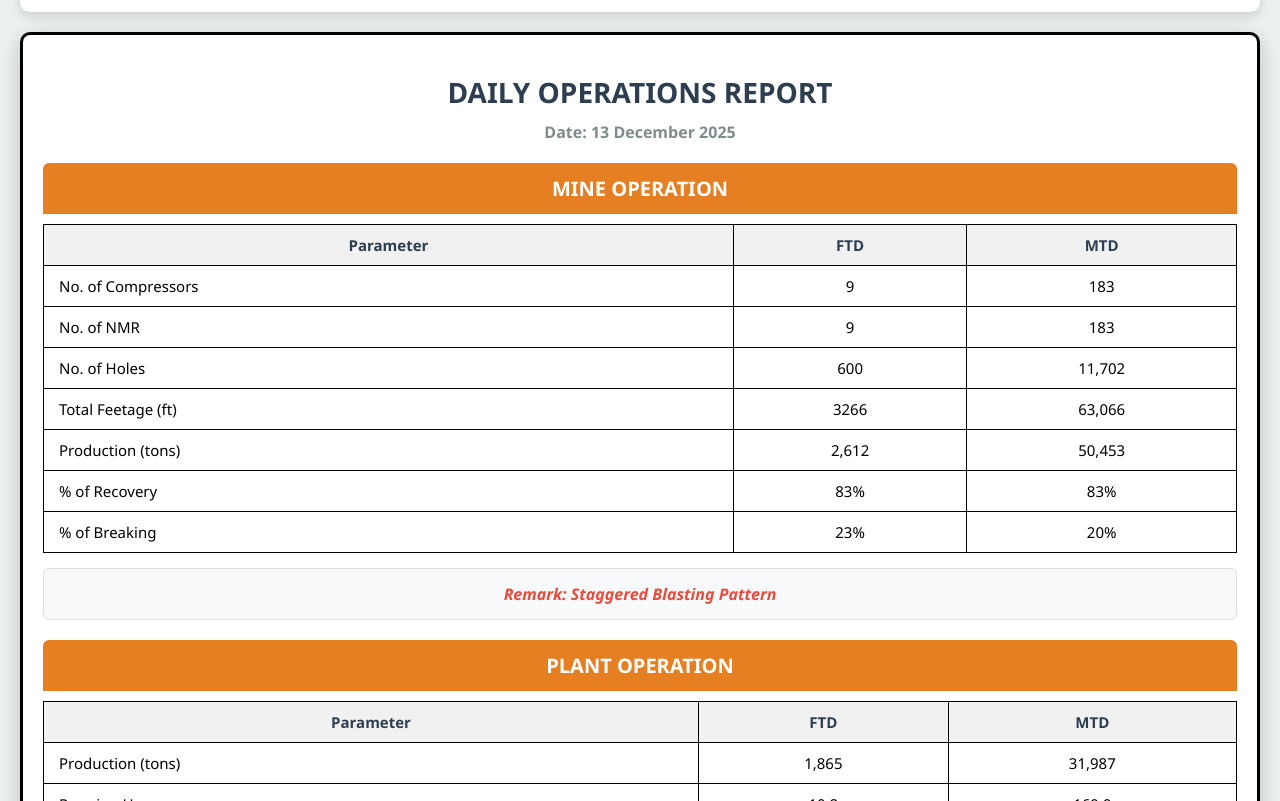
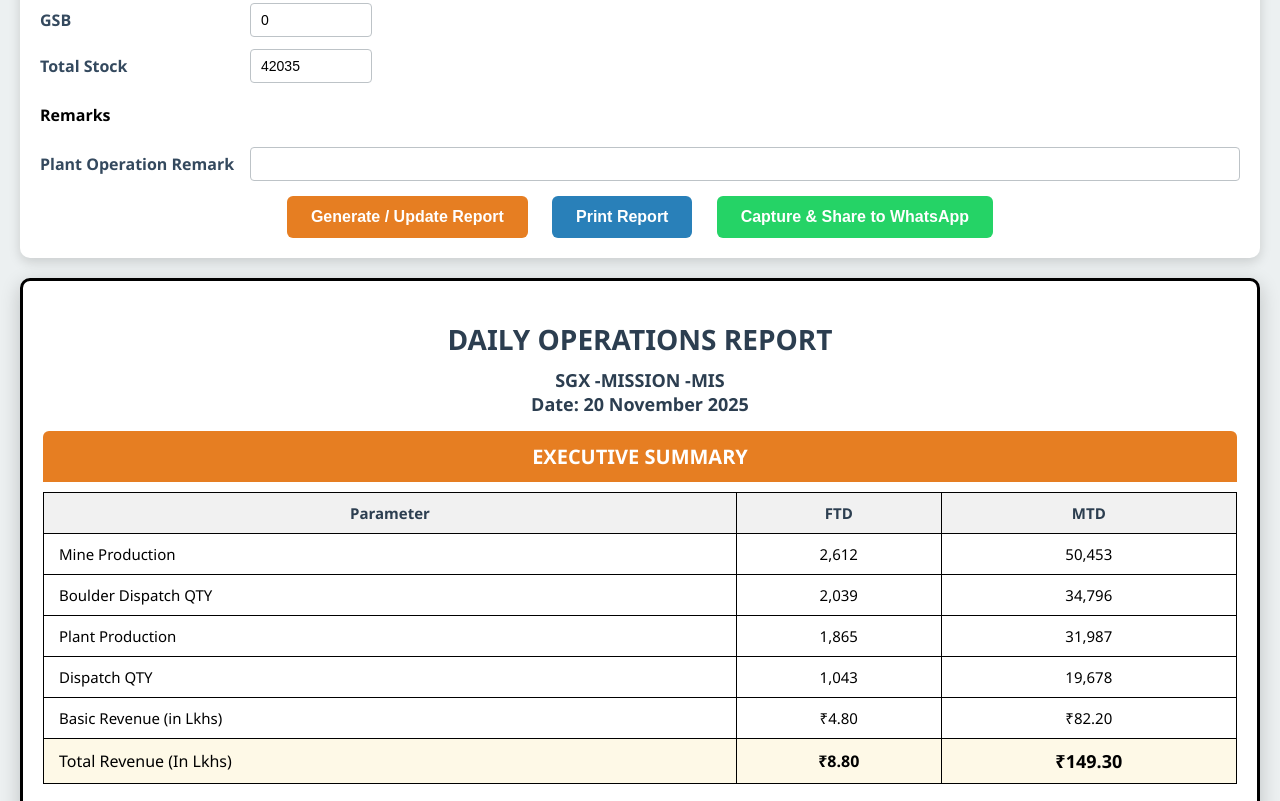
Before and after one commit to bimal-bp/Whatsapp_reoport_generator, a plain HTML site: page index.html in a window 1280 px wide. Shown: the part 3199-4000 px from the top of the page. Drawn offline with Linux system fonts and the light colour scheme.

Commit message:
Update index.html

```diff
--- a/index.html
+++ b/index.html
@@ -204,6 +204,13 @@
  border-radius: 6px;
  background: #fff;
  }
+ .summary-header {
+ text-align: center;
+ margin-bottom: 15px;
+ font-weight: bold;
+ font-size: 18px;
+ color: #2c3e50;
+ }
  @media (max-width: 1480px) {
  :root { --w: 98vw; }
  .grid, .boulder-grid { grid-template-columns: 1fr; }
@@ -313,6 +320,13 @@
  <div class="input-row"><label>Tonnage Night</label><input type="number" id="ton_night" value="1417"></div>
  <div class="input-row"><label>FTD Tonnage Total</label><input type="number" id="ton_ftd" value="2353"></div>
  </div>
+ <h4>Summary Data</h4>
+ <div class="input-group">
+ <div class="input-row"><label>Boulder Dispatch QTY (tons)</label><input type="number" id="boulder_dispatch_ftd" value="2039"></div>
+ <div class="input-row"><label>Dispatch QTY (tons)</label><input type="number" id="dispatch_qty_ftd" value="1043"></div>
+ <div class="input-row"><label>Basic Revenue (Lkhs)</label><input type="number" step="0.01" id="basic_rev_ftd" value="4.80"></div>
+ <div class="input-row"><label>Total Revenue (Lkhs)</label><input type="number" step="0.01" id="total_rev_ftd" value="8.80"></div>
+ </div>
  <h4>Godown Stock (Tons)</h4>
  <div class="input-group">
  <div class="input-row"><label>10 MM</label><input type="number" id="stock_10mm" value="130"></div>
@@ -337,7 +351,23 @@
  <!-- REPORT OUTPUT -->
  <div class="report" id="report">
  <h1>DAILY OPERATIONS REPORT</h1>
- <div class="date">Date: <span id="today"></span></div>
+ <div class="summary-header">
+ SGX -MISSION -MIS<br>
+ Date: <span id="today"></span>
+ </div>
+ <div class="full-width">
+ <h2>EXECUTIVE SUMMARY</h2>
+ <table>
+ <tr class="subhead"><th class="left">Parameter</th><th>FTD</th><th>MTD</th></tr>
+ <tr><td class="left">Mine Production</td><td id="sum_mine_ftd">2,612</td><td>50,453</td></tr>
+ <tr><td class="left">Boulder Dispatch QTY</td><td id="sum_boulder_ftd">2,039</td><td>34,796</td></tr>
+ <tr><td class="left">Plant Production</td><td id="sum_plant_ftd">1,865</td><td>31,987</td></tr>
+ <tr><td class="left">Dispatch QTY</td><td id="sum_dispatch_ftd">1,043</td><td>19,678</td></tr>
+ <tr><td class="left">Basic Revenue (in Lkhs)</td><td id="sum_basic_rev_ftd">₹4.80</td><td>₹82.20</td></tr>
+ <tr class="total"><td class="left">Total Revenue (In Lkhs)</td><td id="sum_total_rev_ftd">₹8.80</td><td>₹149.30</td></tr>
+ </table>
+ </div>
+ <div class="date"></div>
  <!-- Mine and Plant in 2-column 1-row grid -->
  <div class="grid">
  <div>
@@ -394,7 +424,7 @@
  <tr><td class="left">AP39WF2052</td><td id="r_trip_ap39wf2052_day">3</td><td id="r_trip_ap39wf2052_night">7</td><td id="r_trip_ap39wf2052_ftd">10</td><td>118</td></tr>
  <tr><td class="left">AP39WF2057</td><td id="r_trip_ap39wf2057_day">3</td><td id="r_trip_ap39wf2057_night">6</td><td id="r_trip_ap39wf2057_ftd">9</td><td>149</td></tr>
  <tr><td class="left">AP39WF2058</td><td id="r_trip_ap39wf2058_day">0</td><td id="r_trip_ap39wf2058_night">0</td><td id="r_trip_ap39wf2058_ftd">0</td><td>0</td></tr>
- <tr class="total"><td class="left">Total</td><td id="r_trips_day">39</td><td id="r_trips_night">54</td><td id="r_trips_ftd">93</td><td>1,368</td></tr>
+ <tr class="total"><td class="left">Total</td><td id="r_trips_day_total">39</td><td id="r_trips_night_total">54</td><td id="r_trips_ftd">93</td><td>1,368</td></tr>
  </table>
  </div>
  <div class="boulder-right">
@@ -446,12 +476,19 @@ function generateReport() {
  const plant = parseFloat(document.getElementById('plant_prod').value) || 0;
  const day = parseInt(document.getElementById('trips_day').value) || 0;
  const night = parseInt(document.getElementById('trips_night').value) || 0;
+ const boulder_dispatch = parseFloat(document.getElementById('boulder_dispatch_ftd').value) || 0;
+ const dispatch_qty = parseFloat(document.getElementById('dispatch_qty_ftd').value) || 0;
+ const basic_rev = parseFloat(document.getElementById('basic_rev_ftd').value) || 0;
+ const total_rev = parseFloat(document.getElementById('total_rev_ftd').value) || 0;
+ // Update trips day/night totals (fix for multiple elements)
+ const tripsDayElements = document.querySelectorAll('[id^="r_trips_day"]');
+ tripsDayElements.forEach(el => el.innerText = day);
+ const tripsNightElements = document.querySelectorAll('[id^="r_trips_night"]');
+ tripsNightElements.forEach(el => el.innerText = night);
+ document.getElementById('r_trips_ftd').innerText = day + night;
  // Update all fields
  document.getElementById('r_mine_prod').innerText = mine.toLocaleString();
  document.getElementById('r_plant_prod').innerText = plant.toLocaleString();
- document.getElementById('r_trips_day').innerHTML = [document.getElementById('r_trips_day_total'), document.getElementById('r_trips_day_vehicle')].map(el => el ? el.innerText = day : day);
- document.getElementById('r_trips_night').innerText = night;
- document.getElementById('r_trips_ftd').innerText = day + night;
  // Mine fields
  document.getElementById('r_compressors').innerText = document.getElementById('compressors').value;
  document.getElementById('r_nmr').innerText = document.getElementById('nmr').value;
@@ -497,9 +534,10 @@ function generateReport() {
  const dayVal = parseInt(document.getElementById(v.day).value) || 0;
  const nightVal = parseInt(document.getElementById(v.night).value) || 0;
  const ftdVal = dayVal + nightVal;
- document.getElementById(`r_trip_ap39${v.day.split('ap39')[1].split('_day')[0]}_day`).innerText = dayVal;
- document.getElementById(`r_trip_ap39${v.night.split('ap39')[1].split('_night')[0]}_night`).innerText = nightVal;
- document.getElementById(`r_trip_ap39${v.ftd.split('ap39')[1].split('_ftd')[0]}_ftd`).innerText = ftdVal;
+ const vehicleCode = v.day.split('_')[1]; // e.g., 'ap39uq0095'
+ document.getElementById(`r_trip_${vehicleCode}_day`).innerText = dayVal;
+ document.getElementById(`r_trip_${vehicleCode}_night`).innerText = nightVal;
+ document.getElementById(`r_trip_${vehicleCode}_ftd`).innerText = ftdVal;
  });
  // Tonnage
  document.getElementById('r_ton_day').innerText = document.getElementById('ton_day').value;
@@ -518,8 +556,15 @@ function generateReport() {
  document.getElementById('s_mine').innerText = mine.toLocaleString();
  document.getElementById('s_plant').innerText = plant.toLocaleString();
  document.getElementById('s_total_ftd').innerText = (mine + plant).toLocaleString();
+ // Executive Summary
+ document.getElementById('sum_mine_ftd').innerText = mine.toLocaleString();
+ document.getElementById('sum_plant_ftd').innerText = plant.toLocaleString();
+ document.getElementById('sum_boulder_ftd').innerText = boulder_dispatch.toLocaleString();
+ document.getElementById('sum_dispatch_ftd').innerText = dispatch_qty.toLocaleString();
+ document.getElementById('sum_basic_rev_ftd').innerText = '₹' + basic_rev.toFixed(2);
+ document.getElementById('sum_total_rev_ftd').innerText = '₹' + total_rev.toFixed(2);
  // Today's date
- const today = '13 December 2025';
+ const today = '20 November 2025';
  document.getElementById('today').innerText = today;
 }
 // Auto-update on input change (optional)
@@ -528,7 +573,6 @@ document.querySelectorAll('input').forEach(input => {
 });
 // Run once on load
 generateReport();
-
 function shareReport() {
   const element = document.getElementById('report');
   const opt = {
```
